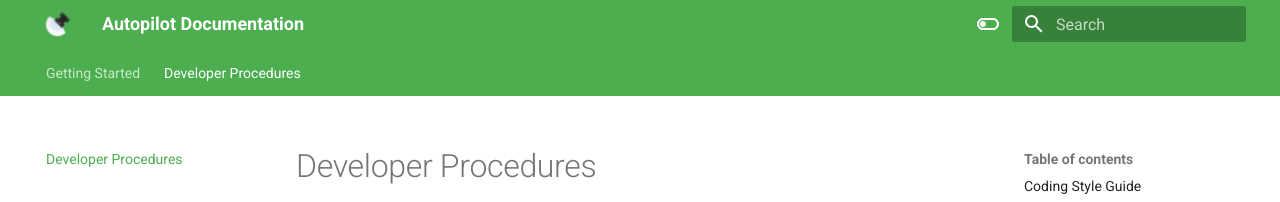
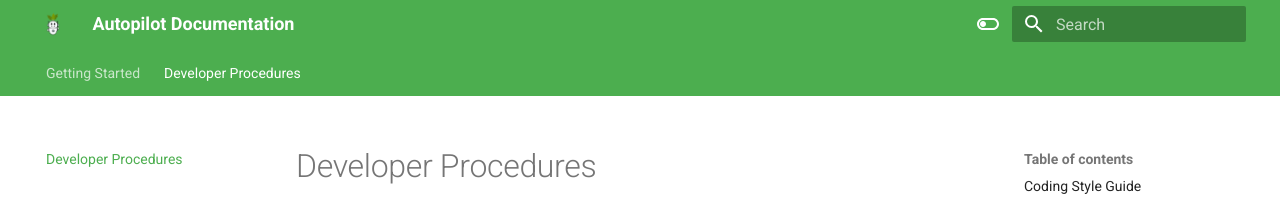
Before and after one commit to open-autopilot/autopilot, an MkDocs documentation site: the page built from docs/rules.md, in a window 1280 px wide. Shown: the top 202 px of the page. Built offline with MkDocs 1.6.1 and Material for MkDocs 9.7.7, drawn with Linux system fonts in a browser that asks for light colours.

Commit message:
Updated docs

```diff
--- a/mkdocs.yml
+++ b/mkdocs.yml
@@ -1,8 +1,8 @@
 site_name: Autopilot Documentation
 theme:
     name: material
-    logo: assets/logo.png
-    favicon: assets/logo.png
+    logo: assets/logo1.png
+    favicon: assets/logo1.png
     features:
       - navigation.tabs
       - navigation.sections
```
Also changed, not shown: docs/index.md (+1 -1 lines), docs/assets/logo1.png (added), 1 other file.
